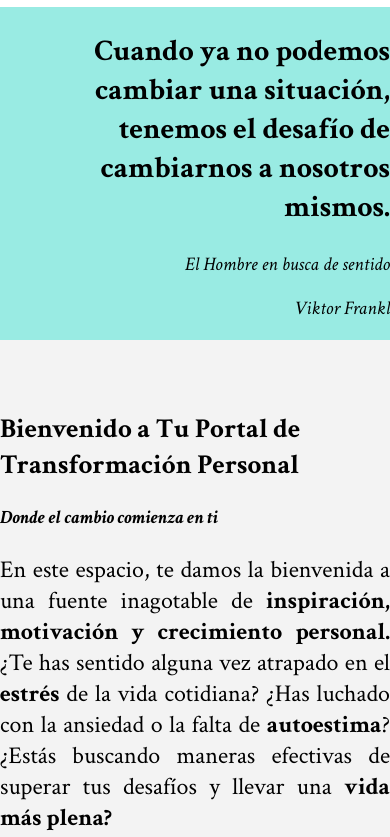
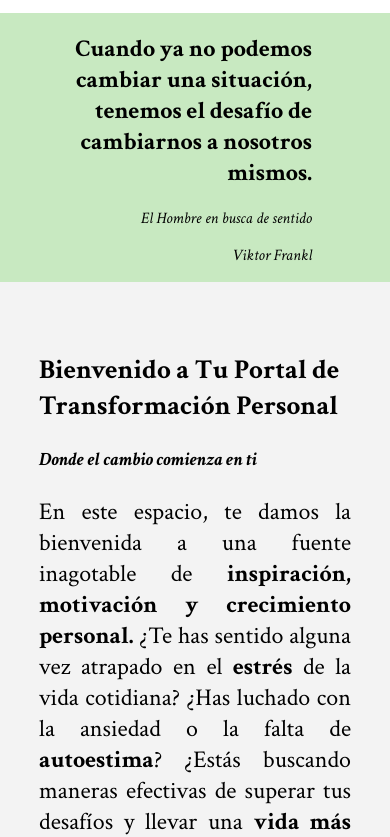
Before and after one commit to Focaosada/Web-Autoayuda-total, a plain HTML site: page Web Autoayuda/index.html in a window 390 px wide. Shown: the part 115-952 px from the top of the page. Drawn offline with Linux system fonts and the light colour scheme.

Commit message:
git add.
git commit -m "progresando"

```diff
--- a/Web Autoayuda/estilos.css
+++ b/Web Autoayuda/estilos.css
@@ -1,6 +1,6 @@
 :root {
     --color-primario: #f3f3f3;
-    --color-secundario: #99ebe3;
+    --color-secundario: #c8e9c1;
     --tamano-p: 1.4em;
 }
 
@@ -10,7 +10,8 @@ html {
 }
 
 body {
-    width: auto;
+    max-width: 100%;
+    overflow-x: hidden;
     height: auto;
     margin: 0;
     background-color: #f3f3f3;
@@ -47,46 +48,47 @@ body {
     color: black;
 }
 
-/*
 @media (max-width: 600px) {
+    .header {
+        width: 100%;
+        padding: 0%;
+    }
     .menu {
+        width: 100%;
         flex-direction: column;
         align-items: center;
     }
 }
-*/
 
 /*Banner-Bienvenida*/
 
 .banner-bienvenida {
     width: 100%;
-    height: auto;
-}
-
-.banner-frase1 {
-    width: 100%;
-    height: auto;
-    background-color: var(--color-secundario);
+    height: 12rem;
+    background-color: #c8e9c1;
     text-align: end;
     display: flex;
     justify-content: center;
     align-items: center;
+    margin-bottom: 3rem;
 }
 
-.banner-frase1 h1 {
-    font-weight: bold;
+.container-banner-flex1 h1 {
     font-size: 30px;
-    position: relative;
-    z-index: 1;
 }
 
-.banner-frase1 p {
+.container-banner-flex1 p {
     font-size: larger;
 }
 
-.container-banner-flex {
-    position: relative;
-    z-index: 2;
+@media (max-width: 600px) {
+    .banner-bienvenida {
+        width: 100%;
+        height: auto;
+    }
+    .container-banner-flex {
+        width: 80%;
+    }
 }
 
 /*Section-Bienvenida*/
@@ -104,13 +106,13 @@ body {
     height: auto;
     width: 35rem;
 }
-/*
+
 @media (max-width: 600px) {
+
     .container-bienvenida-autoayuda {
-        width: 100vh;
+        width: 80%;
     }
 }
-*/
 
 .container-bienvenida-autoayuda h2 {
     font-size: 1.7em;
@@ -168,14 +170,14 @@ body {
     font-size: var(--tamano-p);
     text-align: justify;
     margin-bottom: 3rem;
-    background-color: #c4ece8;
-    padding: 15px;
+    background-color: #d4eaf7;
+    padding: 20px;
     border-radius: 20px;
 }
 
 @media (max-width: 780px) {
     .section-libros-autoayuda .contenido-section-libros {
-        width: 100%;
+        width: 80%;
     }
 }
 
@@ -264,13 +266,13 @@ body {
     text-align: justify;
     margin-bottom: 3rem;
 }
-/*
+
 @media (max-width: 600px) {
     .section-articulos .contenido-section-articulos {
-        width: 90%;
+        width: 80%;
     }
 }
-*/
+
 .container-section-articulos {
     width: 70rem;
     height: auto;
@@ -279,13 +281,12 @@ body {
     justify-content: space-evenly;
 }
 
-/*
 @media (max-width: 600px) {
     .section-articulos .container-section-articulos {
         width: 100%;
     }
 }
-*/
+
 .container-section-articulos .container-articulo1 p {
     font-size: 1.4em;
     text-align: justify;
@@ -354,13 +355,13 @@ body {
     margin-bottom: 3rem;
 
 }
-/*
+
 @media (max-width: 600px) {
     .section-recursos .contenido-section-recursos {
-        width: 90%;
+        width: 80%;
     }
 }
-*/
+
 .container-section-recursos {
     width: 70rem;
     height: auto;
@@ -369,13 +370,13 @@ body {
     justify-content: space-evenly;
 
 }
-/*
+
 @media (max-width: 600px) {
     .section-recursos .container-section-recursos {
         width: 100%;
     }
 }
-*/
+
 .section-recursos .container-section-recursos .container-recurso1 {
     width: 20rem;
     height: 40rem;
@@ -429,14 +430,17 @@ body {
     text-align: justify;
     margin-bottom: 3rem;
 }
-/*
+
 @media (max-width: 600px) {
     .section-audiolibros .contenido-section-audiolibros {
-        width: 90%;
-        background-color: rebeccapurple;
+        width: 80%;
+
+    }
+    .contenido-audiolibros {
+        width: 100%;
     }
 }
-*/
+
 .contenido-audiolibros {
     width: 100%;
     height: auto;
@@ -445,13 +449,6 @@ body {
     align-items: center;
     justify-content: space-between;
 }
-/*
-@media (max-width: 600px) {
-    .contenido-audiolibros {
-        width: 100%;
-    }
-}
-*/
 
 .audiolibro-row {
     width: 70rem;
@@ -461,7 +458,7 @@ body {
     margin: 20px;
 
 }
-/*
+
 @media (max-width: 600px) {
     .audiolibro-row {
         flex-direction: column;
@@ -469,7 +466,7 @@ body {
         align-items: center;
     }
 }
-*/
+
 .contenido-audiolibros .audiolibro-row .audiolibro-portada {
     width: 25%;
     height: 85%;
@@ -492,13 +489,13 @@ body {
     width: 100%;
     height: 100%;
 }
-/*
+
 @media (max-width: 600px) {
     .contenido-audiolibros .audiolibro-row img {
         width: 18rem;
     }
 }
-*/
+
 .footer-audiolibros button {
     background-color: #98EDA4;
     padding: 8px 28px;
```
Also changed, not shown: Web Autoayuda/index.html (+2 -3 lines).
